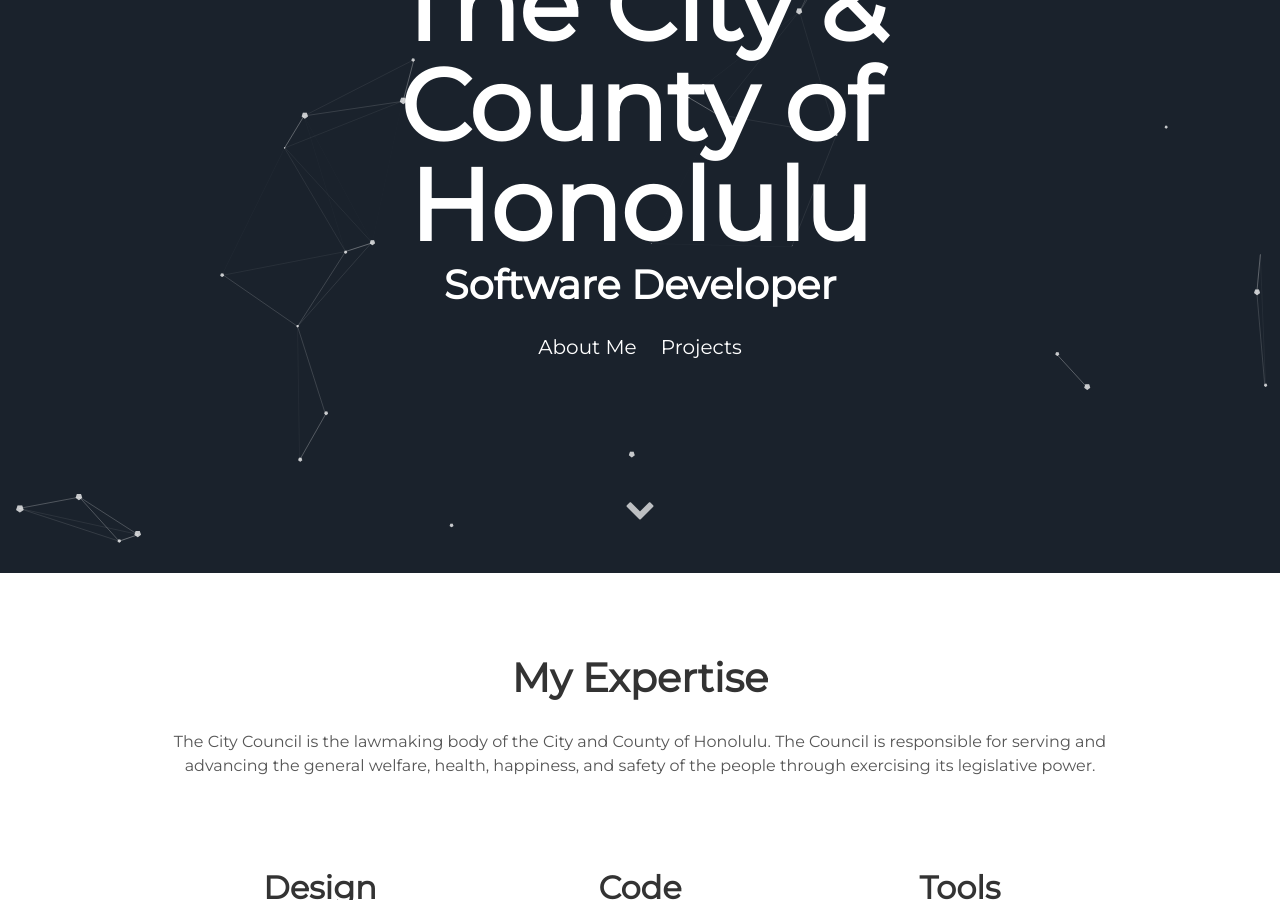
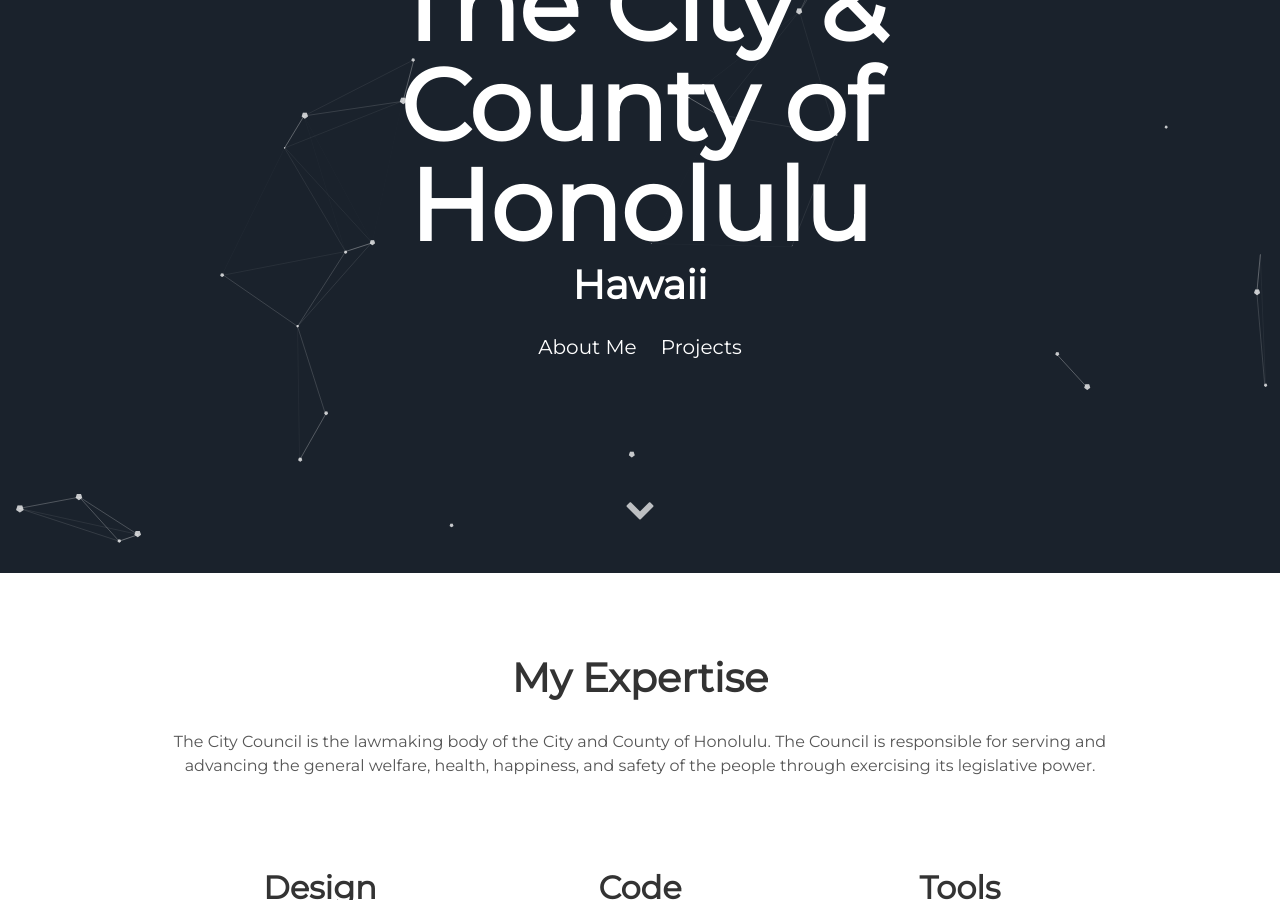
Before and after one commit to cchnl/cchnl, a Jekyll site: the page built from index.html, in a window 1280 px wide and 900 px high, scrolled down 327 px. Built offline with Jekyll 4.4.1, drawn with Linux system fonts in a browser that asks for light colours; some of the changed lines change nothing that is shown.

Commit message:
Update _config.yml

```diff
--- a/_config.yml
+++ b/_config.yml
@@ -1,13 +1,13 @@
 # Site settings
-title: A blog about lorem ipsum dolor sit amet
-description: A blog about lorem ipsum dolor sit amet
+title: City Council Home
+description: Aloha and E Komo Mai! Welcome to the Honolulu City Council website.
 # baseurl: "/particle" # the subpath of your site, e.g. /blog
 # url: "localhost:3000" # the base hostname & protocol for your site e.g. http://willianjusten.com.br
 
 # User settings
 username: The City & County of Honolulu
 user_description: The City Council is the lawmaking body of the City and County of Honolulu. The Council is responsible for serving and advancing the general welfare, health, happiness, and safety of the people through exercising its legislative power.
-user_title: Software Developer
+user_title: Hawaii
 email: anon@anon.com
 twitter_username: lorem_ipsum
 github_username:  lorem_ipsum
```
